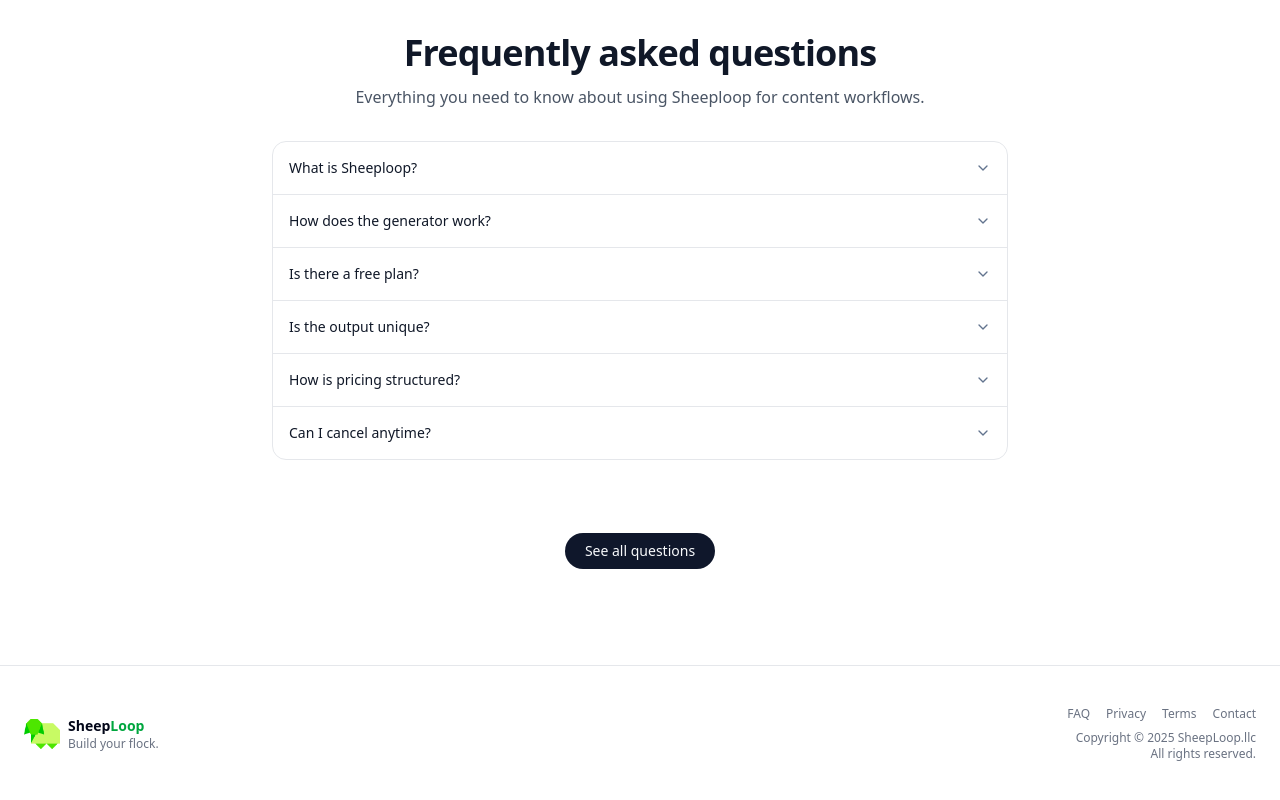
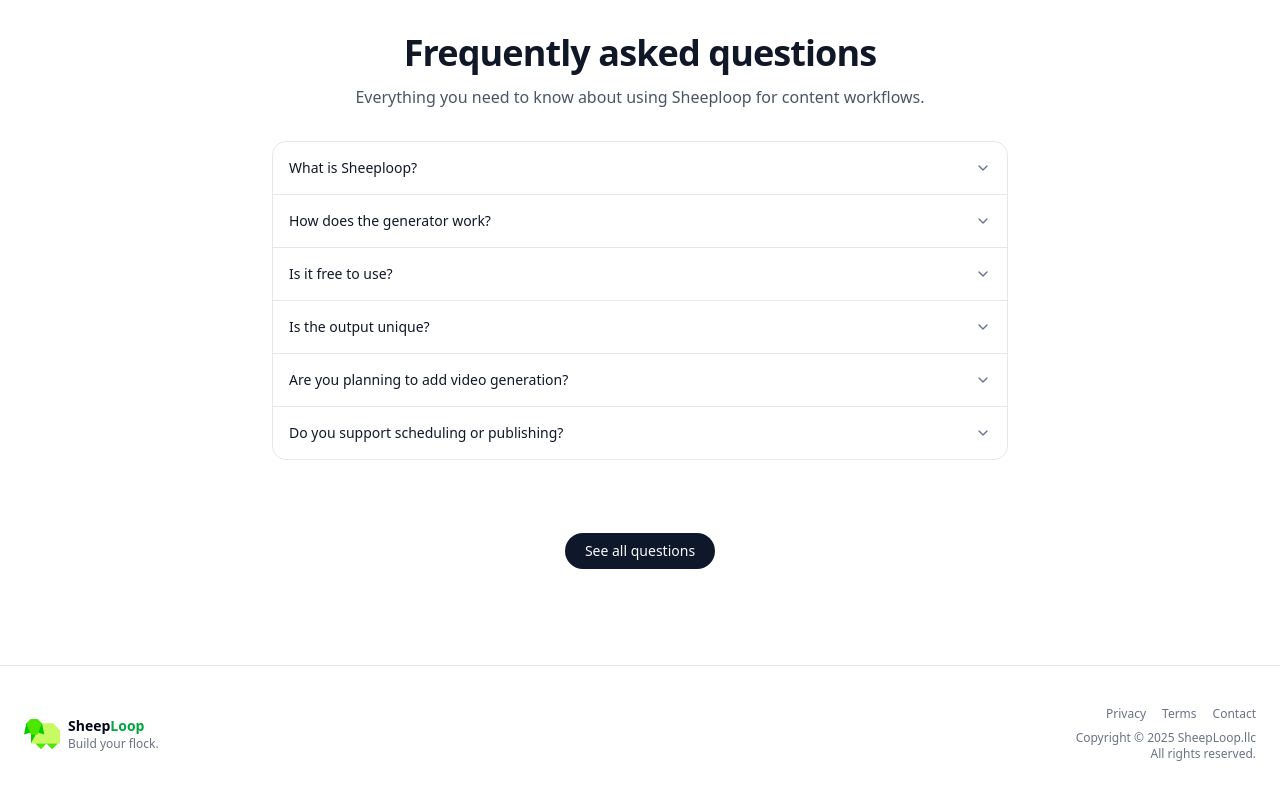
Before and after one commit to Balbader/sheeploop, a Next.js app: page / in a window 1280 px wide. Shown: the part 4844-5644 px from the top of the page. Built offline with nearby package versions, Linux system fonts and the light colour scheme.

Commit message:
update faq ui and questions

```diff
--- a/components/home/Footer.tsx
+++ b/components/home/Footer.tsx
@@ -24,12 +24,12 @@ export default function Footer() {
 				</div>
 				<div className="flex flex-col items-center md:items-end gap-2">
 					<nav className="text-xs text-gray-500 flex items-center gap-4">
-						<Link
+						{/* <Link
 							href="/faq"
 							className="hover:text-green-500 hover:font-bold transition-all duration-300"
 						>
 							FAQ
-						</Link>
+						</Link> */}
 						<Link
 							href="/privacy"
 							className="hover:text-green-500 hover:font-bold transition-all duration-300"
--- a/components/home/HomeFaqSection.tsx
+++ b/components/home/HomeFaqSection.tsx
@@ -28,23 +28,23 @@ export default function HomeFaqSection() {
 			},
 			{
 				q: 'How does the generator work?',
-				a: 'Provide your context, brand tone, and goals. We craft storylines and variations, then you refine and export. Everything stays editable and transparent.',
+				a: 'Provide your context, brand tone, and goals. We craft storylines and variations. All you have to do is follow the plan and post your shorts daily.',
 			},
 			{
-				q: 'Is there a free plan?',
-				a: 'Yes. You can try core features on the free tier and upgrade when you need more seats, usage, or collaboration features.',
+				q: 'Is it free to use?',
+				a: 'Yes. You can try it for free. No credit card required. You can upgrade to a paid plan later if you need more features.',
 			},
 			{
 				q: 'Is the output unique?',
-				a: 'We generate content based on your inputs and constraints. You can iterate and edit to ensure it matches your voice and goals.',
+				a: 'We generate content based on your inputs and constraints. We make sure it is unique and fits your brand voice and goals.',
 			},
 			{
-				q: 'How is pricing structured?',
-				a: 'Pricing is usage-based with team features available on higher tiers. Start free and upgrade as you grow.',
+				q: 'Are you planning to add video generation?',
+				a: 'Yes. We are planning to add video generation in the future. We will let you know when it is ready.',
 			},
 			{
-				q: 'Can I cancel anytime?',
-				a: 'Yes. You can cancel at any time. Your plan remains active until the end of the billing period.',
+				q: 'Do you support scheduling or publishing?',
+				a: 'The generated posting plan includes guidelines to when to post your shorts daily. Direct publishing to platforms is coming soon.',
 			},
 		],
 		[],
```
